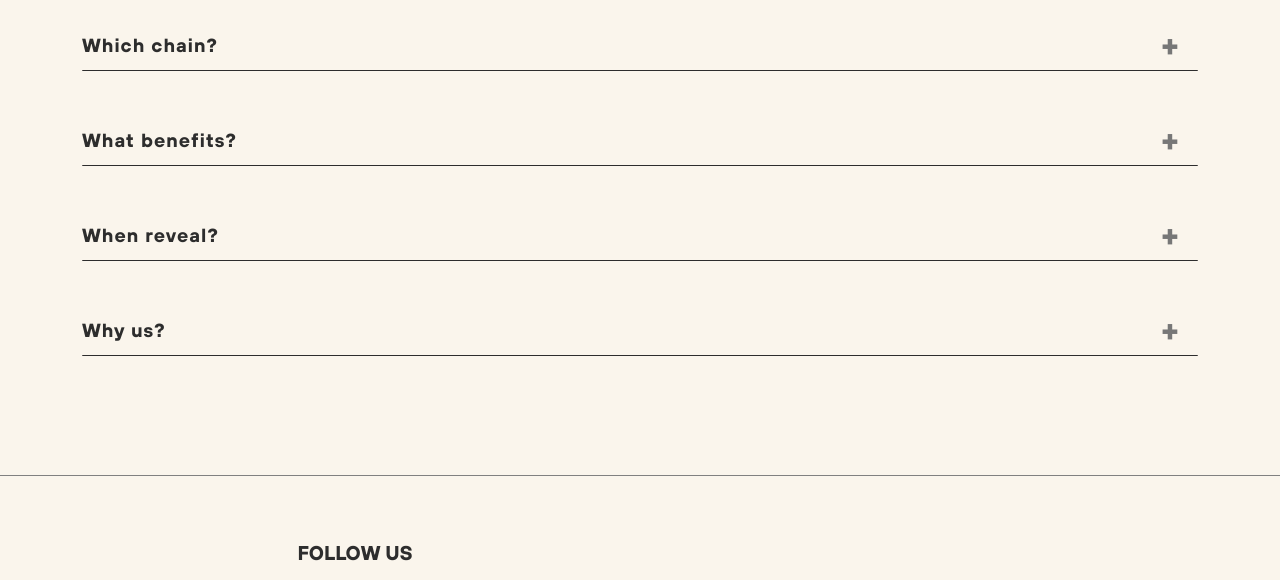
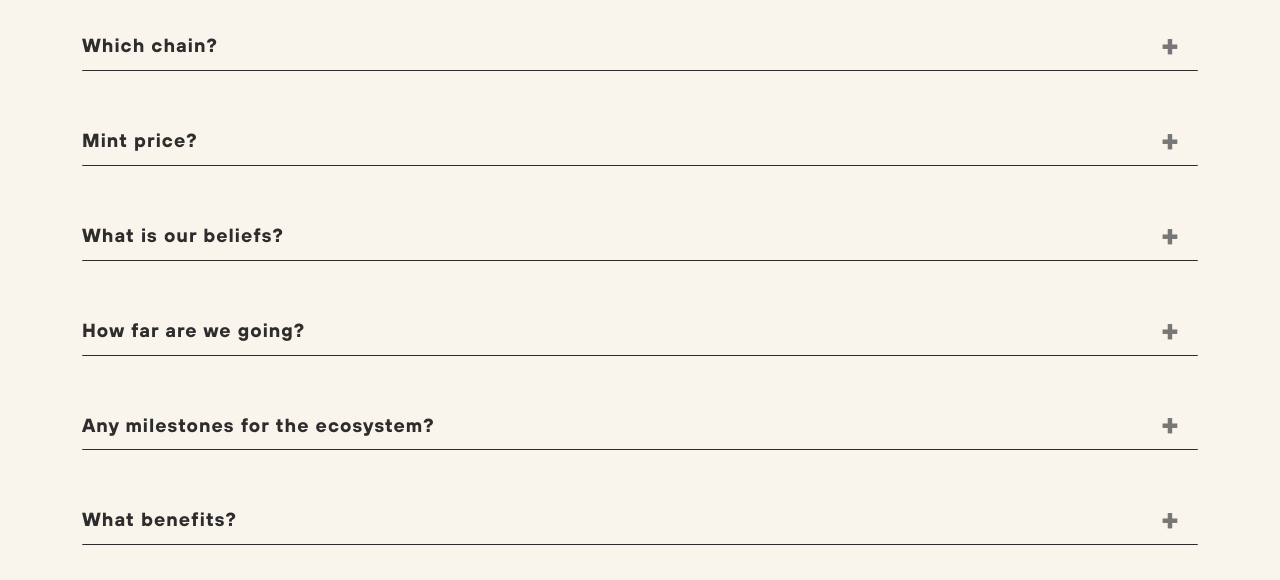
Before and after one commit to wslukaa/nft_LandingPage, a plain HTML site: page index.html in a window 1280 px wide. Shown: the part 4223-4803 px from the top of the page. Drawn offline with nearby package versions, Linux system fonts and the light colour scheme.

Commit message:
Update index.html
update 1 on faq

```diff
--- a/index.html
+++ b/index.html
@@ -280,6 +280,28 @@
 								<div class="custom--panel"><p>Eth, homie for us.</p></div>
 							</div>
 							<div class="accordion--item">
+								<button class="custom--accordion h2 f-akira">Mint price?</button>
+								<div class="custom--panel"><p>0.12 Eth</p></div>
+							</div>
+							<div class="accordion--item">
+								<button class="custom--accordion h2 f-akira">What is our beliefs?</button>
+								<div class="custom--panel"><p>We believe that all gender, no matter female or male, should be treated equally. Gender should be liquid - no stereotype! Female should be respected and empowered - and we would like to grasp the wave of Web 3 to promote our belief. Peers, regardless of gender, are welcome to join us. Not necessarily girls to join us - but boys who understand and respect our belief. Empowering women simply implies to provide opportunities for girls to sharpen their edges and boost their bargaining power. With Web 3 development, there are ample opportunities for women. This is also the best chance for our belief to seed and boom.</p></div>
+							</div>
+							<div class="accordion--item">
+								<button class="custom--accordion h2 f-akira">How far are we going?</button>
+								<div class="custom--panel"><p>We are going to build an ecosystem which bases on our belief<br> - to promote gender equality.  Geanz is just the first piece to the puzzle. We have figured out the journey we are going to go through. Our hope is to build a community, which gathers peers with similar beliefs as we do, through Geanz. With the success in Geanz, we could start building the infrastructure of the ecosystem.</p></div>
+							</div>
+							<div class="accordion--item">
+								<button class="custom--accordion h2 f-akira">Any milestones for the ecosystem?</button>
+								<div class="custom--panel"><p>Milestones:<br>
+- (Geanz) Minted 50% : start our next DeFi project, seek for VC’s funding<br>
+- (Geanz) Minted 75%: Thankful reward for Geanz holders - one lucky draw per day (gift: 0.025 ETH)<br>
+- (Geanz) Minted 100%: DAO formation, kick-off of VC-less project development for DeFi, prepare for IDO<br>
+- Paralelly prepare for the launch of next nft - Bbeanz - which comes from the bred of Geanz and Beanz<br>
+- Launch of DeFi, which allows Geanz/Bbeanz holders to stake their NFTs and boost their yield in liquidity mining<br>
+- More pieces of the puzzle to go >>></p></div>
+							</div>
+							<div class="accordion--item">
 								<button class="custom--accordion h2 f-akira">What benefits?</button>
 								<div class="custom--panel"><p>Women empower women<br>
 															  Spread love.<br>
```
